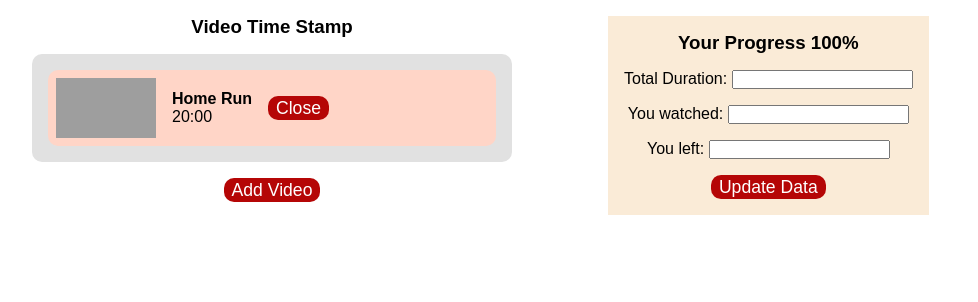
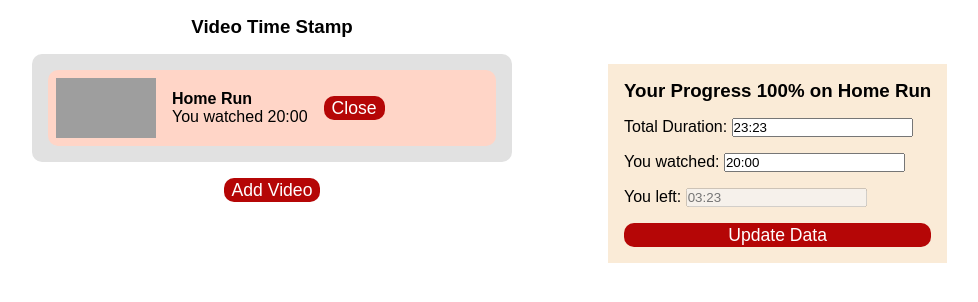
Before and after one commit to nikeshad254/yt-timestamp-react-mini-proj, a React (Create React App) app: page / in a window 1280 px wide. Both pictures are taken after a click on the button "Select". Shown: the top 302 px of the page, without its empty margins (48-1026 px from the left). Built offline with nearby package versions, Linux system fonts and the light colour scheme; grey boxes are pictures that could not be loaded; the HTML template or start-up script is replaced by a standard one.

Commit message:
stampper managed and update possible, marks end of mini project

```diff
--- a/src/App.js
+++ b/src/App.js
@@ -5,62 +5,85 @@ import Stampper from "./components/Stampper";
 import VideoLists from "./components/VideoLists";
 
 function App() {
-
   const [videos, setVideos] = useState([
     {
       id: 1,
       title: "Home Run",
       img: "https://img.youtube.com/vi/Q3kaYj28oiQ/mqdefault.jpg",
       time_stamp: "20:00",
-      total_time: "189839",
+      total_time: "23:23",
     },
   ]);
 
-  const [showAddForm, setShowAddForm] = useState(false)
-  const [videoID, setVideoId] = useState(null)
+  const [showAddForm, setShowAddForm] = useState(false);
+  const [videoID, setVideoId] = useState(null);
 
-  function handleToggleAddForm(){
-    console.log("called")
-    setShowAddForm(s => !s)
+  function handleToggleAddForm() {
+    console.log("called");
+    setShowAddForm((s) => !s);
+    setVideoId(null);
   }
 
-  function selectVideo(id){
-    setVideoId(cId => cId === id? null: id)
+  function selectVideo(id) {
+    setVideoId((cId) => (cId === id ? null : id));
+    setShowAddForm(false);
   }
 
-  function hanldeAddVideo(title, img){
-    if(!title || !img){
-      console.log("not found")
-      return
+  function hanldeAddVideo(title, img) {
+    if (!title || !img) {
+      console.log("not found");
+      return;
     }
 
-    const id = crypto.randomUUID()
+    const id = crypto.randomUUID();
     const newVideo = {
       id,
       title,
       img,
-      time_stamp: "00",
-      total_time: "000"
-    }
+      time_stamp: "00:00",
+      total_time: "00:00",
+    };
 
-    console.log(newVideo)
-    setVideos(v => [...v, newVideo])
-    setShowAddForm(false)
-
+    console.log(newVideo);
+    setVideos((v) => [...v, newVideo]);
+    setShowAddForm(false);
   }
 
+  function updateData(data) {
+    setVideos((videos) =>
+      videos.map((video) =>
+        video.id === data.id
+          ? {
+              ...video,
+              time_stamp: data.time_stamp,
+              total_time: data.total_time,
+            }
+          : video
+      )
+    );
+  }
   return (
     <div className="App">
       <div className="lists-add">
         <h3>Video Time Stamp</h3>
-        <VideoLists videos={videos} selectVideo={selectVideo} videoID={videoID} />
-        {showAddForm && <AddVideo onAddVideo={hanldeAddVideo}/>}
+        <VideoLists
+          videos={videos}
+          selectVideo={selectVideo}
+          videoID={videoID}
+        />
+        {showAddForm && <AddVideo onAddVideo={hanldeAddVideo} />}
 
-        <Button handleClick={handleToggleAddForm} >{showAddForm ? "Close": "Add Video"}</Button>
+        <Button handleClick={handleToggleAddForm}>
+          {showAddForm ? "Close" : "Add Video"}
+        </Button>
       </div>
 
-      {videoID && <Stampper />}
-
+      {videoID && (
+        <Stampper
+          video={videos.filter((item) => item.id === videoID)[0]}
+          updateData={updateData}
+        />
+      )}
     </div>
   );
 }
--- a/src/components/Stampper.jsx
+++ b/src/components/Stampper.jsx
@@ -1,24 +1,70 @@
-import React from 'react'
+import React, { useEffect, useState } from 'react'
 import Button from './Button'
 
-const Stampper = () => {
+const Stampper = ({video, updateData}) => {
+  // console.log(video)
+  const [total, setTotal] = useState(video.total_time)
+  const [watched, setWatched] = useState(video.time_stamp)
+
+  useEffect(() => {
+    setTotal(video.total_time)
+    setWatched(video.time_stamp)
+  }, [video.total_time, video.time_stamp])
+
+  function handleSubmit(e){
+    e.preventDefault()
+    // console.log(total, watched)
+
+    const data = {
+      total_time: total,
+      time_stamp: watched,
+    };
+    updateData(data)
+  }
+
+  function formatTime(minutes) {
+    // console.log(minutes)
+    const hours = Math.floor(minutes / 60);
+    const remainingMinutes = minutes % 60;
+    return `${String(hours).padStart(2, "0")}:${String(remainingMinutes).padStart(2, "0")}`;
+  }
+
+  function stringToTime(str){
+    // 10:00
+    const [hours1, minutes1] = str.split(":").map(Number);
+    const totalMinutes = hours1 * 60 + minutes1;
+    // console.log("time: ", totalMinutes)
+    return totalMinutes
+  }
+
+  function subtractTimes(time1, time2) {
+
+    // Convert both times to minutes.
+    const totalMinutes1 = stringToTime(time1);
+    const totalMinutes2 = stringToTime(time2);
+    let diff = totalMinutes1 - totalMinutes2;
+
+    return formatTime(diff);
+  }
+
+
   return (
-    <form className="stampper">
-    <h3>Your Progress 100%</h3>
+    <form className="stampper" onSubmit={handleSubmit}>
+    <h3>Your Progress 100% on {video.title}</h3>
 
     <div className="inp-lbl">
       <label htmlFor="total-duration">Total Duration: </label>
-      <input type="text" name="total-duration" />
+      <input type="text" name="total-duration" value={total} onChange={(e) => setTotal(e.target.value)} placeholder='enter as 20:00' />
     </div>
 
     <div className="inp-lbl">
       <label htmlFor="you-watched">You watched: </label>
-      <input type="text" name="you-watched" />
+      <input type="text" name="you-watched" value={watched} onChange={e => setWatched(wt => stringToTime(e.target.value)>stringToTime(total)? wt : (e.target.value.length<1)? "00:00": e.target.value )} placeholder='enter as 20:00'  />
     </div>
 
     <div className="inp-lbl">
       <label htmlFor="you-left">You left: </label>
-      <input type="text" name="you-left" />
+      <input type="text" name="you-left" placeholder={subtractTimes(total, watched)}  disabled />
     </div>
 
     <Button>Update Data</Button>
--- a/src/components/VideoListItem.jsx
+++ b/src/components/VideoListItem.jsx
@@ -7,7 +7,7 @@ const VideoListItem = ({video, selectVideo, videoID}) => {
       <img src={video.img} alt={video.title} />
       <div className="title-time">
         <span className="title">{video.title}</span>
-        <span className="time">{video.time_stamp}</span>
+        <span className="time">You watched {video.time_stamp}</span>
       </div>
       <Button handleClick={() => selectVideo(video.id)}>{videoID === video.id? "Close": "Select"}</Button>
     </li>
--- a/src/index.css
+++ b/src/index.css
@@ -79,6 +79,5 @@
   height: fit-content;
   padding: 1rem;
   gap: 1rem;
-  align-items: center;
-  align-self: center;
+  margin-top: 3rem;
 }
```
